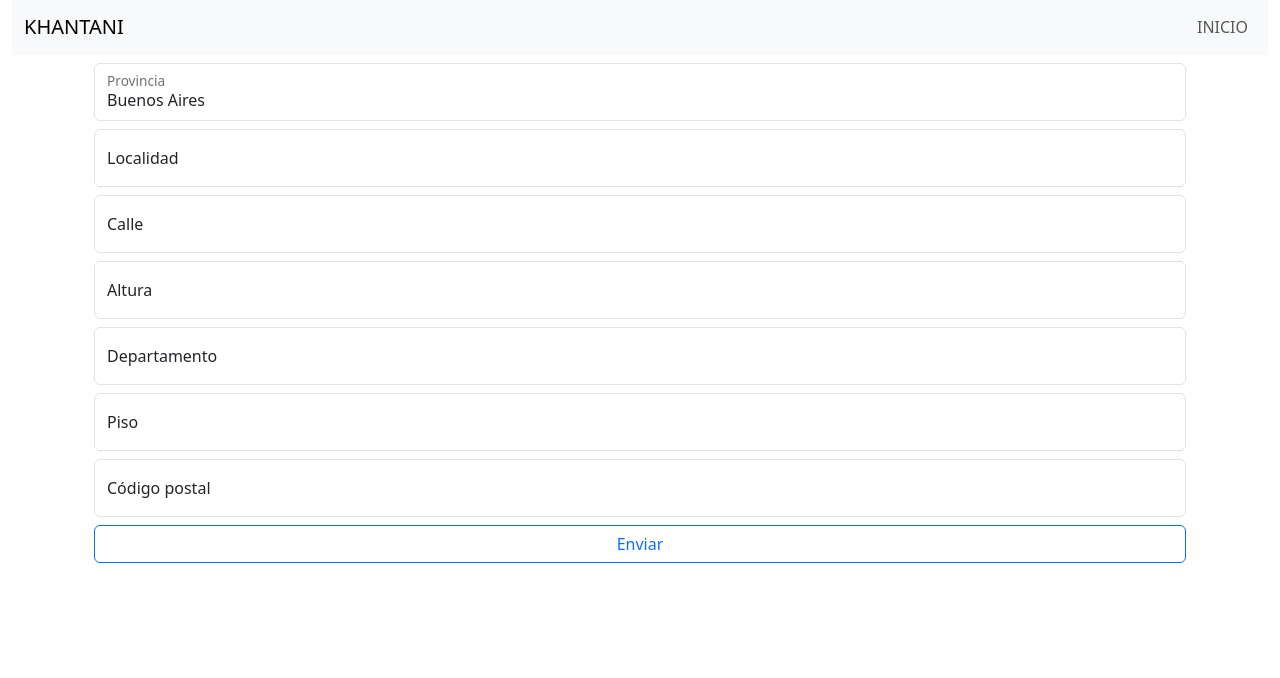
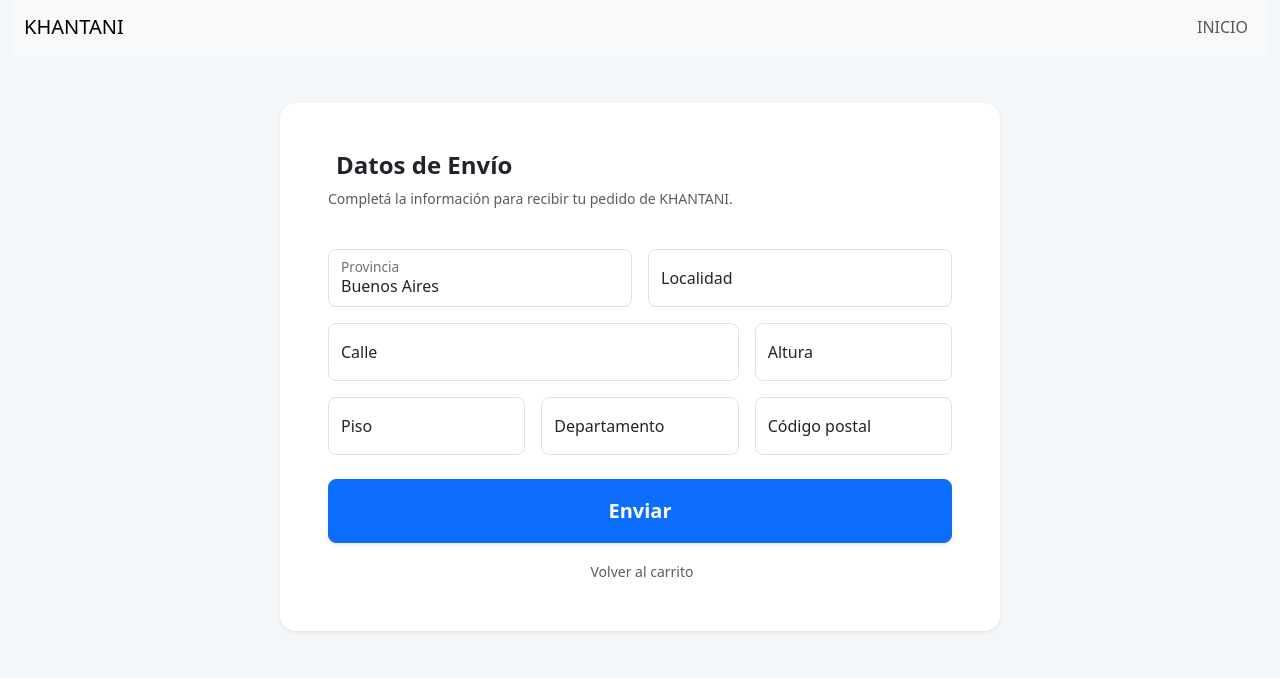
Before and after one commit to kvnn04/AppKaminari, a Flask app: page /direccion/ in a window 1280 px wide. Shown: the part 17-695 px from the top of the page. Run offline with Flask 3, Linux system fonts and the light colour scheme; some libraries are stand-ins or nearby versions.

Commit message:
refactorizando codigo

```diff
--- a/requerimientos/organizacionProject.txt
+++ b/requerimientos/organizacionProject.txt
@@ -5,8 +5,6 @@ Primero:
     -De que se va a tratar? Hecho -> esta en ideaProyecto.txt
     -Que funcionalidad va a tener? Hecho -> esta en requerimientos.txt
     -Primero va los requerimientos? -> no, va la idea general del proyecto para despues el tecnico haga los requerimientos en base a la idea general del cliente
-
-
 
 Segundo:
     -por donde empiezo?
--- a/templates/base.html
+++ b/templates/base.html
@@ -7,7 +7,17 @@
     <link href="https://cdn.jsdelivr.net/npm/bootstrap@5.3.3/dist/css/bootstrap.min.css" rel="stylesheet" integrity="sha384-QWTKZyjpPEjISv5WaRU9OFeRpok6YctnYmDr5pNlyT2bRjXh0JMhjY6hW+ALEwIH" crossorigin="anonymous">
 </head>
 <body class="container-fluid">
-{% with messages = get_flashed_messages(with_categories=true) %}
+
+    <header class="mt-3">
+        <nav class="navbar navbar-expand-lg bg-body-tertiary">
+            <div class="container-fluid">
+                {% block header %}
+
+                {% endblock %}
+            </div>
+        </nav>
+    </header>
+    {% with messages = get_flashed_messages(with_categories=true) %}
   {% if messages %}
     <div class="container mt-3">
       {% for category, message in messages %}
@@ -38,15 +48,6 @@
   {% endif %}
 {% endwith %}
 
-    <header class="mt-3">
-        <nav class="navbar navbar-expand-lg bg-body-tertiary">
-            <div class="container-fluid">
-                {% block header %}
-
-                {% endblock %}
-            </div>
-        </nav>
-    </header>
     <main class="container">
         {% block content %}
 
--- a/templates/direccion.html
+++ b/templates/direccion.html
@@ -19,72 +19,115 @@
 
 {% block content %}
 
-<div class="container">
-    <section class="d-flex mt-2">
+<div class="container py-5">
+    <div class="row justify-content-center">
+        <div class="col-lg-8">
+            <section class="card shadow-sm border-0 p-4 p-md-5 bg-white rounded-4">
+
+                <div class="mb-4">
+                    <h2 class="fw-bold h4"><i class="bi bi-geo-alt text-primary me-2"></i>Datos de Envío</h2>
+                    <p class="text-muted small">Completá la información para recibir tu pedido de KHANTANI.</p>
+                </div>
+
                 {% if form %}
-        <form method="POST" class="form-floating mb-2 w-100">
+                <form method="POST" class="needs-validation">
                     {{form.hidden_tag()}}
 
-            <div class="form-floating mb-2">
-                {{form.provincia(class="form-control", placeholder='')}}
-                <label for="inputUsername">{{form.provincia.label}}</label>
+                    <div class="row g-3">
+                        <div class="col-md-6">
+                            <div class="form-floating">
+                                {{form.provincia(class="form-control rounded-3", placeholder=' ')}}
+                                <label>{{form.provincia.label}}</label>
                                 {% for error in form.provincia.errors %}
-                    <small style="color: red;">{{ error }}</small>
+                                    <div class="text-danger x-small mt-1"><i class="bi bi-exclamation-circle me-1"></i>{{ error }}</div>
                                 {% endfor %}
                             </div>
+                        </div>
 
-            <div class="form-floating mb-2">
-                {{form.localidad(class="form-control", placeholder='')}}
-                <label for="pwdInput">{{form.localidad.label}}</label>
+                        <div class="col-md-6">
+                            <div class="form-floating">
+                                {{form.localidad(class="form-control rounded-3", placeholder=' ')}}
+                                <label>{{form.localidad.label}}</label>
                                 {% for error in form.localidad.errors %}
-                    <small style="color: red;">{{ error }}</small>
+                                    <div class="text-danger x-small mt-1">{{ error }}</div>
                                 {% endfor %}
                             </div>
-            <div class="form-floating mb-2">
-                {{form.calle(class="form-control", placeholder='')}}
-                <label for="pwdInput">{{form.calle.label}}</label>
+                        </div>
+
+                        <div class="col-md-8">
+                            <div class="form-floating">
+                                {{form.calle(class="form-control rounded-3", placeholder=' ')}}
+                                <label>{{form.calle.label}}</label>
                                 {% for error in form.calle.errors %}
-                    <small style="color: red;">{{ error }}</small>
+                                    <div class="text-danger x-small mt-1">{{ error }}</div>
                                 {% endfor %}
                             </div>
-            <div class="form-floating mb-2">
-                {{form.altura(class="form-control", placeholder='')}}
-                <label for="pwdInput">{{form.altura.label}}</label>
+                        </div>
+
+                        <div class="col-md-4">
+                            <div class="form-floating">
+                                {{form.altura(class="form-control rounded-3", placeholder=' ')}}
+                                <label>{{form.altura.label}}</label>
                                 {% for error in form.altura.errors %}
-                    <small style="color: red;">{{ error }}</small>
+                                    <div class="text-danger x-small mt-1">{{ error }}</div>
                                 {% endfor %}
                             </div>
-            <div class="form-floating mb-2">
-                {{form.departamento(class="form-control", placeholder='')}}
-                <label for="pwdInput">{{form.departamento.label}}</label>
-                {% for error in form.departamento.errors %}
-                    <small style="color: red;">{{ error }}</small>
+                        </div>
+
+                        <div class="col-md-4">
+                            <div class="form-floating">
+                                {{form.piso(class="form-control rounded-3", placeholder=' ')}}
+                                <label>{{form.piso.label}}</label>
+                            </div>
+                        </div>
+
+                        <div class="col-md-4">
+                            <div class="form-floating">
+                                {{form.departamento(class="form-control rounded-3", placeholder=' ')}}
+                                <label>{{form.departamento.label}}</label>
+                            </div>
+                        </div>
+
+                        <div class="col-md-4">
+                            <div class="form-floating">
+                                {{form.codigoPostal(class="form-control rounded-3", placeholder=' ')}}
+                                <label>{{form.codigoPostal.label}}</label>
+                                {% for error in form.codigoPostal.errors %}
+                                    <div class="text-danger x-small mt-1">{{ error }}</div>
                                 {% endfor %}
                             </div>
-            <div class="form-floating mb-2">
-                {{form.piso(class="form-control", placeholder='')}}
-                <label for="pwdInput">{{form.piso.label}}</label>
-                {% for error in form.piso.errors %}
-                    <small style="color: red;">{{ error }}</small>
-                {% endfor %}
-            </div>
-            <div class="form-floating mb-2">
-                {{form.codigoPostal(class="form-control", placeholder='')}}
-                <label for="pwdInput">{{form.codigoPostal.label}}</label>
-                {% for error in form.codigoPostal.errors %}
-                    <small style="color: red;">{{ error }}</small>
-                {% endfor %}
                         </div>
 
-            <div>
-                {{ form.submit(class="btn btn-outline-primary w-100") }}
+                        <div class="col-12 mt-4">
+                            {{ form.submit(class="btn btn-primary btn-lg w-100 py-3 fw-bold rounded-3 shadow-sm") }}
+                            <div class="text-center mt-3">
+                                <a href="{{ url_for('carrito.carritoPage') }}" class="text-decoration-none text-muted small">
+                                    <i class="bi bi-arrow-left me-1"></i> Volver al carrito
+                                </a>
+                            </div>
+                        </div>
                     </div>
                 </form>
-
                 {% endif %}
             </section>
+        </div>
+    </div>
+</div>
 
-</div>
+<style>
+    /* Estilos extra para UX */
+    .form-floating > .form-control:focus {
+        border-color: #0d6efd;
+        box-shadow: 0 0 0 0.25rem rgba(13, 110, 253, 0.15);
+    }
+    .x-small {
+        font-size: 0.75rem;
+        font-weight: 500;
+    }
+    body {
+        background-color: #f4f7f9; /* Un gris muy suave para que resalte la card blanca */
+    }
+</style>
 {% endblock %}
 
 
```
Also changed, not shown: app/routes/comprarProductoRoute.py (+4 -4 lines), templates/register.html (+0 -9 lines), templates/signIn.html (+1 -11 lines). Lines whose indentation alone changed are shown as unchanged.
